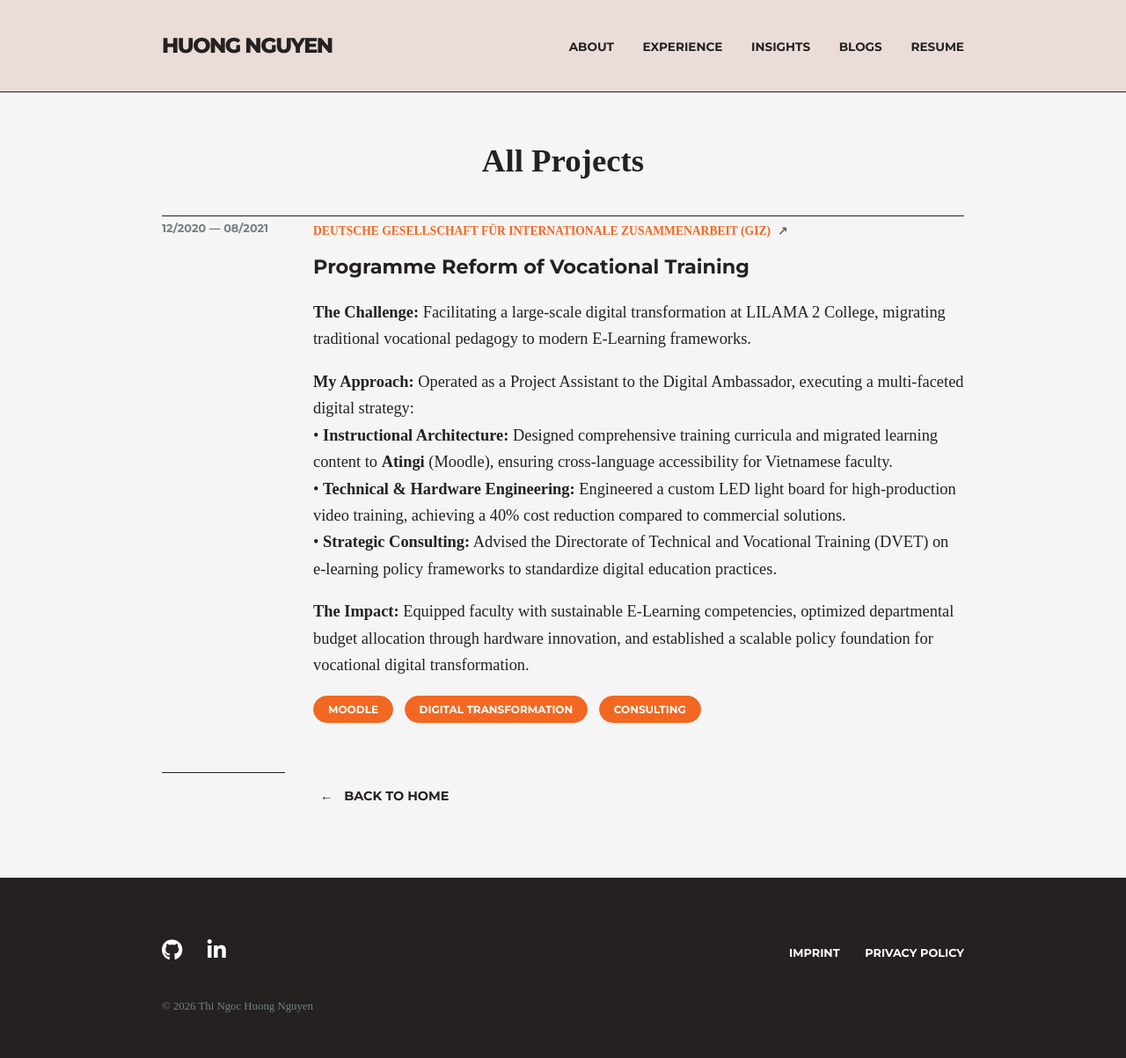
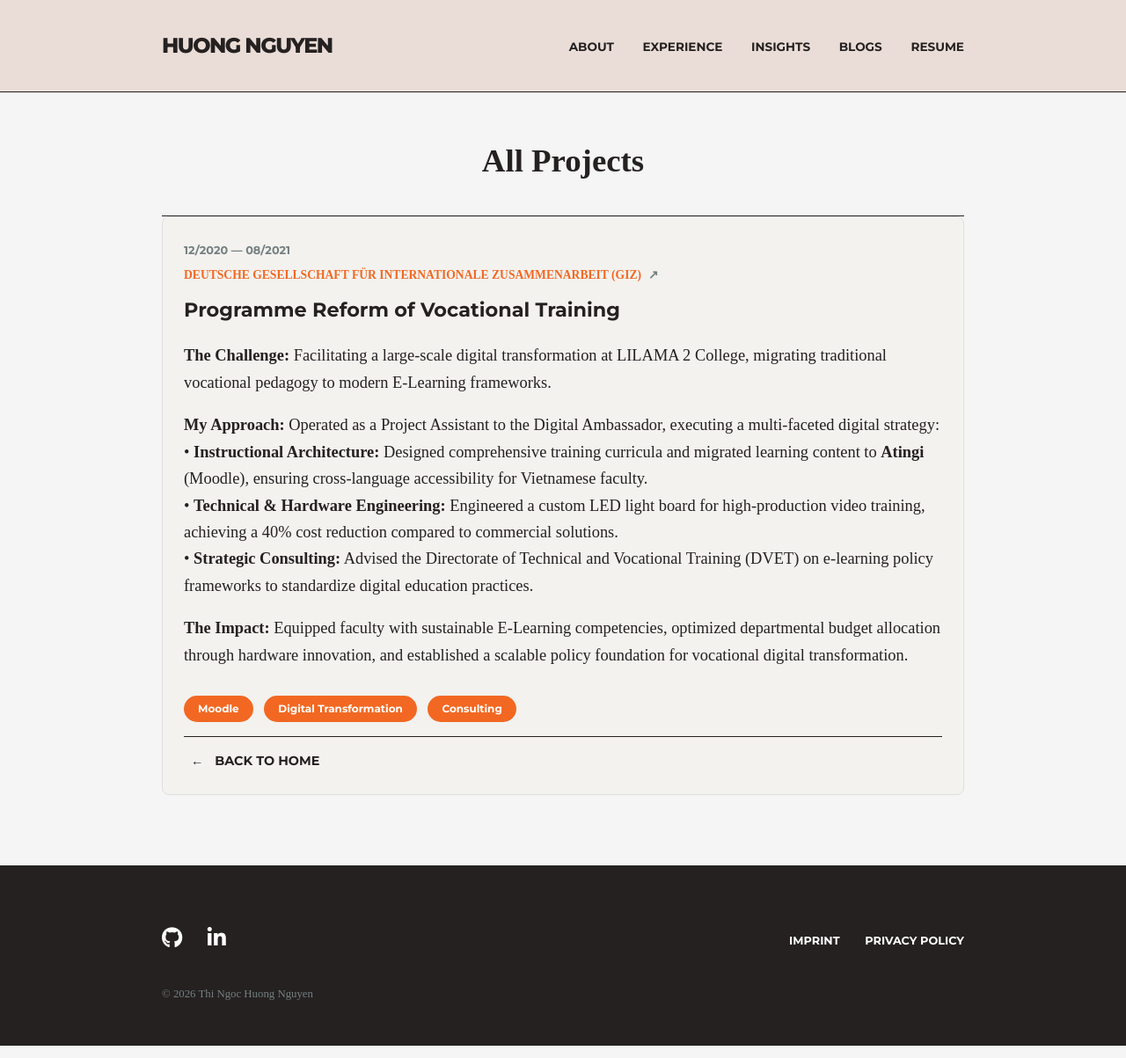
Before and after one commit to huongntn/portfolio-website, a Jekyll site: the page built from archive/index.html, in a window 1280 px wide. Shown: the whole page at 88% size. Built offline with Jekyll 4.4.1, drawn with Linux system fonts in a browser that asks for light colours; some web fonts are replaced.

Commit message:
Update style.css

```diff
--- a/assets/css/style.css
+++ b/assets/css/style.css
@@ -71,16 +71,16 @@
 
 /* Archive All Projects Page */
 .archive-page-container { max-width: 960px; margin: 0 auto; padding: 0 1.5rem; }
-.archive-project-card { display: grid; grid-template-columns: 140px 1fr; gap: 2rem; margin-bottom: 4rem; }
+.archive-project-card { background-color: #f3f2ef; padding: 1.5rem; border-radius: 8px; border: 1px solid #e0e0e0; margin-bottom: 2rem; }
 .project-content h3 { font-family: var(--font-headers); font-size: 1.4rem; margin: 0.5rem 0; color: var(--text-main); }
-.company-link { display: inline-flex; align-items: center; text-decoration: none; color: #666; font-weight: 700; font-size: 0.85rem; text-transform: uppercase; transition: color 0.2s ease; }
+.company-link { display: inline-flex; align-items: center; text-decoration: none; color: var(--text-light); font-weight: 700; font-size: 0.85rem; text-transform: uppercase; transition: color 0.2s ease; cursor: pointer; }
 .company-link:hover { color: var(--brand-orange); }
 .arrow-up { margin-left: 0.5rem; display: inline-block; transition: transform 0.2s ease; }
 .company-link:hover .arrow-up { transform: translateY(-5px); }
 .atingi-link { color: inherit; font-weight: bold; text-decoration: none; transition: color 0.2s ease; }
 .atingi-link:hover { color: var(--brand-orange); }
 .tag-container { margin: 1rem 0; }
-.static-tag { display: inline-block; background: var(--brand-orange); border: 1px solid var(--brand-orange); color: var(--white); padding: 0.3rem 1rem; border-radius: 20px; font-size: 0.75rem; font-family: var(--font-headers); font-weight: 700; margin-right: 0.5rem; margin-bottom: 0.5rem; text-transform: uppercase; }
+.static-tag { display: inline-block; background: var(--brand-orange); color: var(--white); padding: 0.3rem 1rem; border-radius: 20px; font-size: 0.75rem; font-family: var(--font-headers); font-weight: 700; margin-right: 0.5rem; margin-top: 0.8rem; }
 
 /* Footer */
 footer { background-color: var(--text-main); color: var(--white); padding: 4rem 0 3rem 0; margin-top: 5rem; }
```
